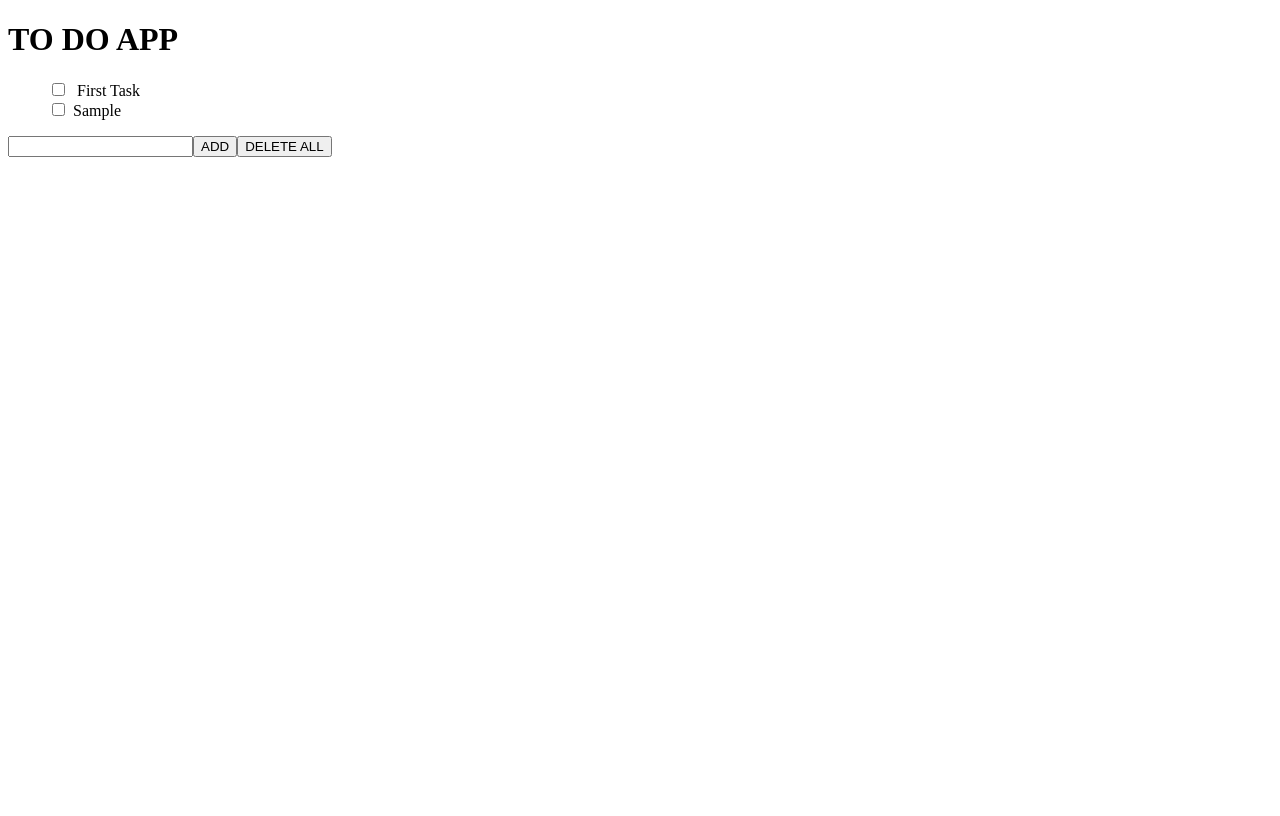
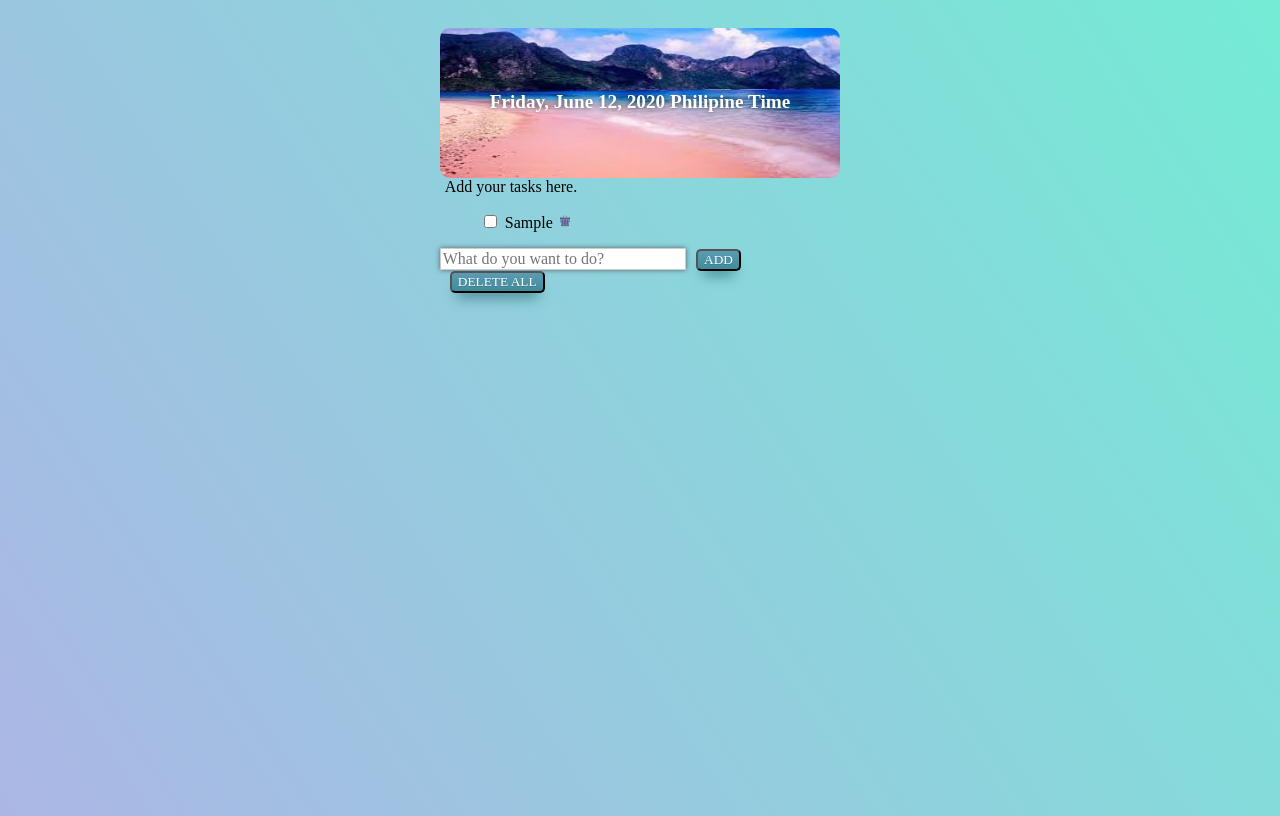
Before and after one commit to lfigueras/exercise-todo.02-lj, a plain HTML site: page index.html in a window 1280 px wide. Both pictures are taken after typing "Sample" into the empty fields and a click on the button "ADD". Drawn offline with Linux system fonts and the light colour scheme; a web font is replaced by a local one.

Commit message:
finished the functions and styles.

```diff
--- a/app.js
+++ b/app.js
@@ -1,20 +1,45 @@
+let monthNames = ["January", "February", "March", "April", "May", "June",
+"July", "August", "September", "October", "November", "December"];
+let daysInAWeek = ['Sunday', 'Monday', 'Tuesday', 'Wednesday', 'Thursday', 'Friday', 'Saturday']
+let today = new Date();
+
+document.getElementById('to-date').innerHTML = daysInAWeek[today.getDay()] + ', ' + monthNames[today.getMonth()] +
+' ' + today.getDate() + ', ' + today.getFullYear() + ' ' + ' Philipine Time';
+
+
 document.getElementById('add-btn').addEventListener('click', function(){
    console.log('working');
-    //ADD  TASK ON THE LIST
+    //ADD  TASK ON THE LIST - created elements and got the value of the input
+    //to return the text content.
+
 
    let myTask = document.createElement('li');
    let textValue = document.getElementById('input-text').value;
    let txtInput = document.createTextNode(textValue);
    let checkBox = document.createElement('input');
    let spanText = document.createElement('span');
+   let trashIcon = document.createElement('img');
+
+   trashIcon.setAttribute('src', 'icons8-trash-100.png');
+
 
    checkBox.type = 'checkbox';
    checkBox.classList.add('check-box');
+   trashIcon.classList.add('trash');
+   myTask.classList.add('listItems');
+
+
    myTask.appendChild(checkBox);
    myTask.appendChild(spanText);
    spanText.appendChild(txtInput);
-   document.getElementById('u-list').appendChild(myTask);
+   spanText.appendChild(trashIcon);
+
+
+
+   document.querySelector('.ul').appendChild(myTask);
    document.getElementById('input-text').value = '';
+
+   //Strike through when checkbox is checked
 
    checkBox.addEventListener('click', e =>{
      console.log(checkBox.nextSibling);
@@ -24,25 +49,31 @@ document.getElementById('add-btn').addEventListener('click', function(){
      }else {
         checkBox.nextSibling.classList.remove('strike');
 
-     }
+      }
    });
+
+
+//Delete the element once delete button clicked.
+
+   trashIcon.addEventListener('click', e =>{
+    console.log('working del-btn');
+
+    myTask.remove();
+
+  });
+
+
 
 });
 
-//document.getElementById('u-list').addEventListener('click', e =>{
-  //  let parentList = e.target.parentElement;
-    //if (document.querySelector('.check').checked){
-      //  parentList.classList.add('strike');
-    //}else{
-   //     parentList.classList.remove('strike');
- //   }
+
+  //Delete all items
+
+  document.getElementById('del-btn').addEventListener('click', e =>{
+    console.log('ul work');
+
+    let delAll = document.querySelector('.ul');
+    delAll.innerHTML = '';
 
 
-
-
-//});
-
-//document.getElementById('del-btn').addEventListener('click', e =>{
-  //  let element = document.getElementById('parent-list');
-    //element.parentNode.removeChild(element);
-//});
+  });
--- a/index.html
+++ b/index.html
@@ -4,24 +4,25 @@
     <meta charset="UTF-8">
     <meta name="viewport" content="width=device-width, initial-scale=1.0">
     <title>TO DO LIST APP</title>
+    <link href='https://fonts.googleapis.com/css?family=Baloo Thambi 2' rel='stylesheet'>
     <link href="style.css" rel="stylesheet">
 </head>
 <body>
 
-    <h1>TO DO APP</h1>
-
-
-
-    <div class="myList" id="parent-list">
-        <ul class="ul" id="u-list">
-            <li>
-                <input type="checkbox" class="check-box">
-                <span>First Task</span>
-            </li>
-        </ul>
+    <div class="main-container">
+        <div class="to-do-container">
+           <div class="header">
+                <h1 id="to-date">TO DO APP</h1>
+           </div>
+                <div class="myList" id="parent-list">
+                    <span>Add your tasks here.</span>
+                    <ul class="ul" id="u-list">
+                <!--  Task items being place here -->
+                    </ul>
+                </div>
+        <input type="text" id="input-text" placeholder="What do you want to do?"><button class="btn" id="add-btn">ADD</button><button class="btn" id="del-btn">DELETE ALL</button>
+        </div>
     </div>
-
-    <input type="text" id="input-text"><button id="add-btn">ADD</button><button id="del-btn">DELETE ALL</button>
 
     <script src="app.js"></script>
 </body>
--- a/style.css
+++ b/style.css
@@ -1,15 +1,78 @@
+*{
+    font-family: 'Baloo Thambi 2';
+}
+body{
+    background-image: linear-gradient(236deg, #74ebd5, #acb6e5);
+    height: 100vh;
+
+
+}
+
+h1{
+    font-size: larger;
+    color: white;
+    text-shadow: 0px 0px 5px rgba(66,66,66,.75);
+}
+
+.main-container{
+    padding-top: 20px;
+    padding-bottom: 20px;
+    width: 50%;
+    display: table;
+    margin: 0 auto;
+    border-radius: 20px;
+}
+.header{
+    background-image: url('head-image.jpg');
+    background-size: 100% 100%;
+    border-radius: 10px;
+    height: 50px;
+    padding: 50px;
+}
+.to-do-container{
+    display: table;
+    margin: 0 auto;
+
+}
+
 .ul li{
     list-style: none;
 }
-#trash{
-    width: 1em;
-    height: 1em;
+.trash{
+    width: 0.9em;
+    height: 0.9em;
     cursor: pointer;
+    margin-left: 5px;
 }
+.btn{
+    margin-left: 10px;
+    box-shadow: 0px 10px 14px -7px #276873;
+    background:linear-gradient(to bottom, #599bb3 5%, #408c99 100%);
+    background-color:#599bb3;
+    border-radius: 5px;
+    display:inline-block;
+    cursor:pointer;
+    color:#ffffff;
+    text-shadow:0px 1px 0px #3d768a;
 
+
+}
 .strike{
     text-decoration: line-through;
 }
 span{
     margin-left: 5px;
+
 }
+#input-text{
+    width: 60%;
+    font-size: 16px;
+    border-width: 1px;
+    border-color: #CCCCCC;
+    background-color: #FFFFFF;
+    color: #000000;
+    border-style: solid;
+    border-radius: 0px;
+    box-shadow: 0px 0px 5px rgba(66,66,66,.75);
+
+}
```
